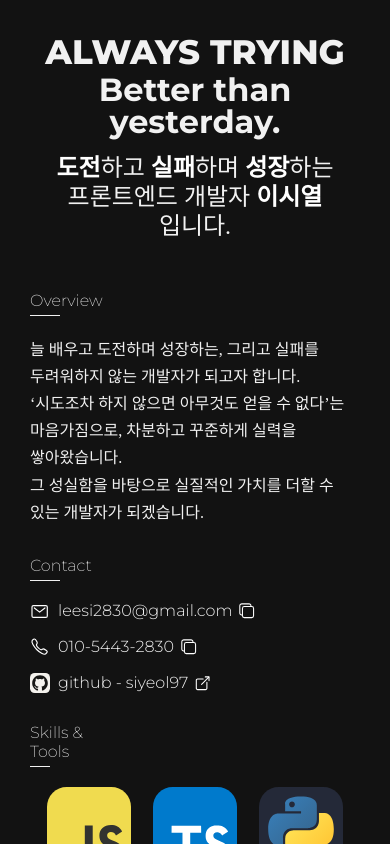
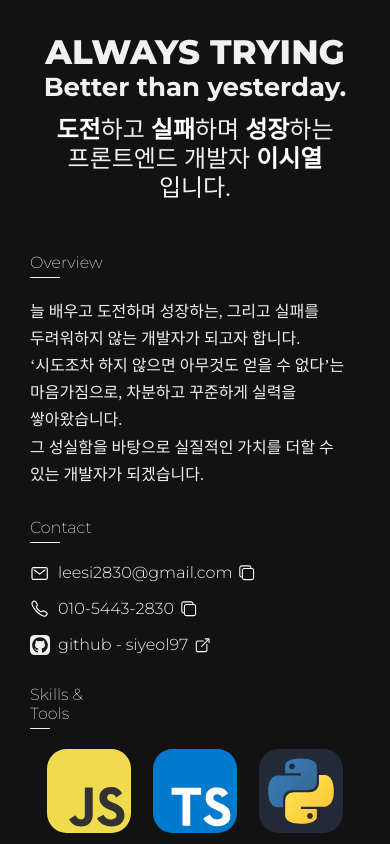
Before and after one commit to siyeol97/portfolio, a React (Vite) app: page / in a window 390 px wide. Built offline with nearby package versions, Linux system fonts and the light colour scheme; a web font is replaced by a local one.

Commit message:
💄 Fix: About mobile screen

```diff
--- a/src/components/Contents/About.module.scss
+++ b/src/components/Contents/About.module.scss
@@ -43,7 +43,7 @@
       font-size: 2.125rem;
     }
     & h2 {
-      font-size: 2rem;
+      font-size: 1.625rem;
       margin-bottom: 1rem;
     }
     & h3 {
```
